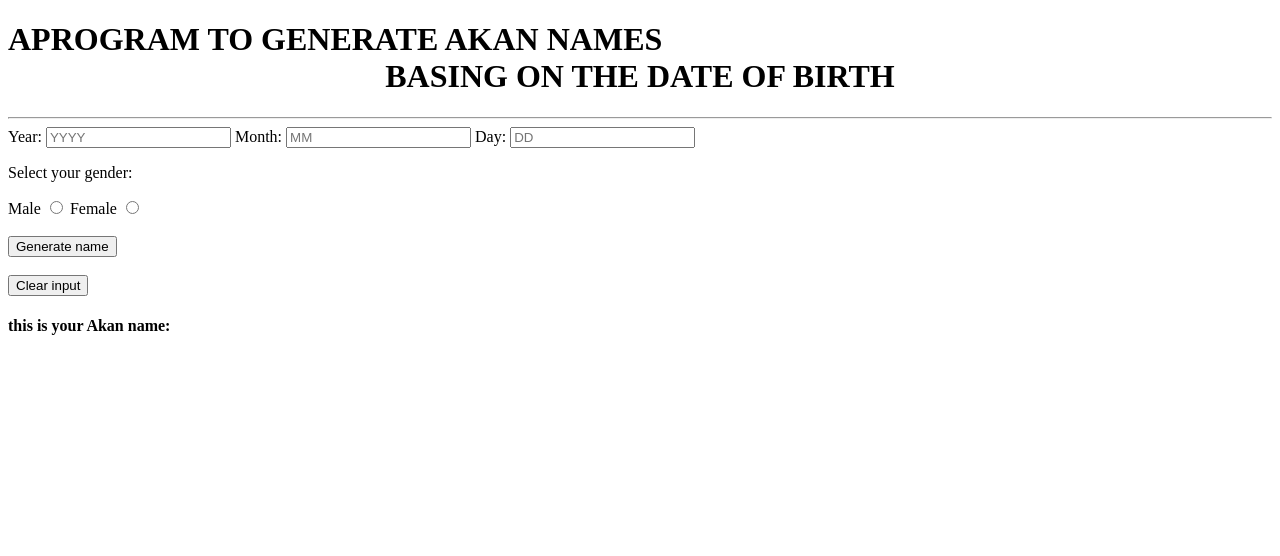
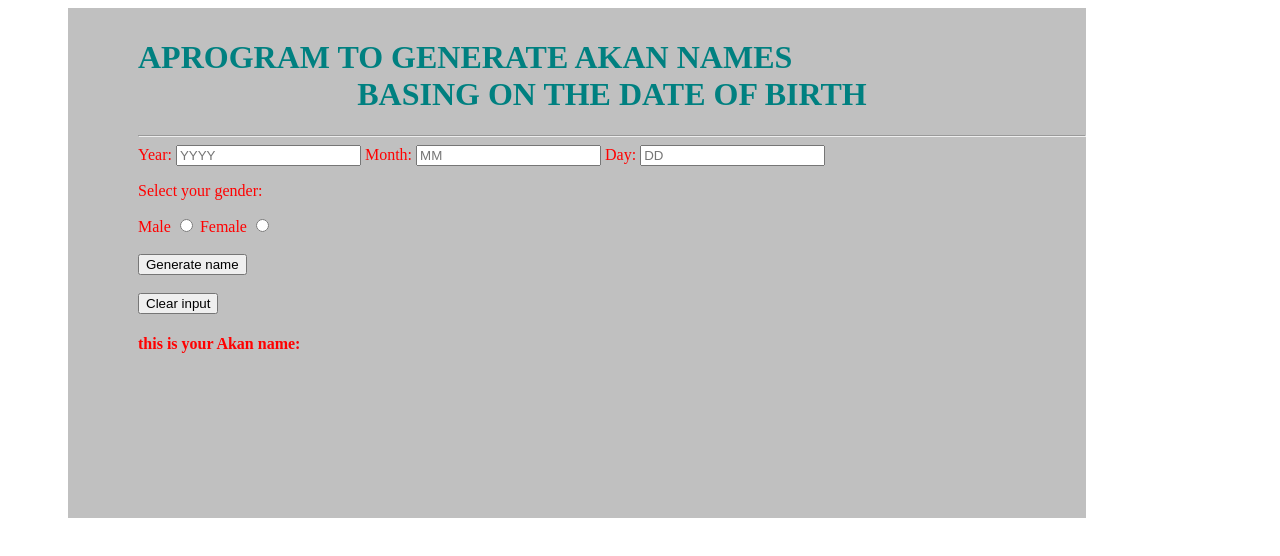
Before and after one commit to silassakwa/wk2project, a plain HTML site: page index.html in a window 1280 px wide. Drawn offline with Linux system fonts and the light colour scheme.

Commit message:
modified html file with css

```diff
--- a/index.html
+++ b/index.html
@@ -4,7 +4,7 @@
     <meta charset="utf-8">
     <meta name="viewport"content="width"=device-width,intial-scale=1.0">
     <title>A Program to generate akan names</title>
-
+    <link rel="stylesheet"type="text/css"href="css/c.css">
   </head>
   <body>
 
```
